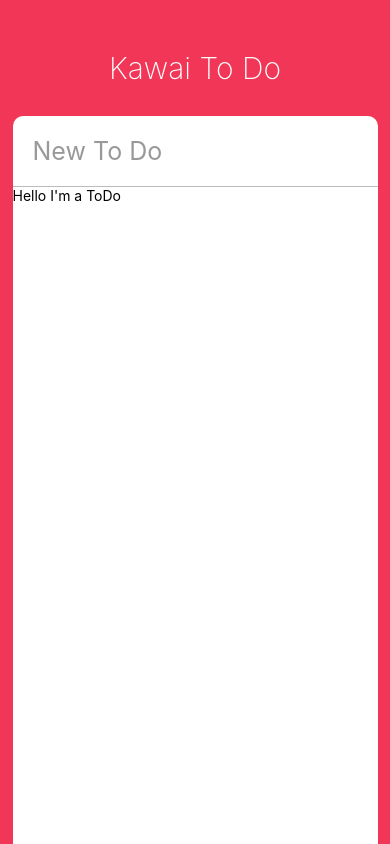
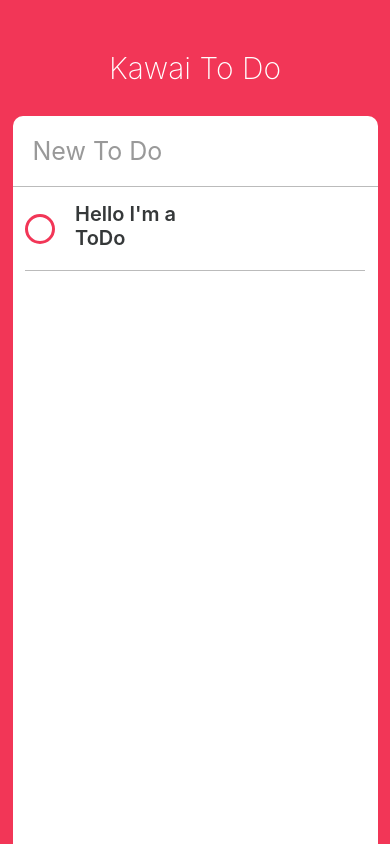
Before and after one commit to sungkuk5420/kawai-To-Do-App, a React Native app: screen / in a window 390 px wide. Built offline with nearby package versions, Linux system fonts and the light colour scheme.

Commit message:
Styling Todo Component

```diff
--- a/App.js
+++ b/App.js
@@ -35,7 +35,7 @@ export default class App extends React.Component {
             onSubmitEditing={this._addToDo}
             underlineColorAndroid={"transparent"}
           />
-          <ScrollView>
+          <ScrollView contentContainerStyle={styles.toDos}>
             <Todo></Todo>
           </ScrollView>
         </View>
--- a/Todo.js
+++ b/Todo.js
@@ -1,14 +1,91 @@
 import React, {Component} from "react";
-import {View, Text, StyleSheet, TouchableOpacity} from "react-native";
+import {View, Text, StyleSheet, TouchableOpacity, Dimensions} from "react-native";
+
+const {width,height} = Dimensions.get("window");
 
 export default class ToDo extends Component {
+    state = {
+        isEditing :false,
+        isCompleted : false
+    }
     render(){
+        const {isCompleted} = this.state;
         return (
-            <View>
-                <Text>Hello I'm a ToDo</Text>
+            <View style={styles.container}>
+            <View style={styles.column}>
+                <TouchableOpacity onPress={this._toggleComplete}>
+                    <View style={[
+                        styles.circle,
+                        isCompleted ? styles.completedCircle : styles.uncompletedCircle
+                    ]}></View>
+                </TouchableOpacity>
+                <Text style={[
+                styles.text,
+                styles.input,
+                isCompleted ? styles.completedText : styles.uncompletedText
+              ]}>Hello I'm a ToDo</Text>
+            </View>
             </View>
         )
     }
+    _toggleComplete = () => {
+        this.setState(prevState=>{
+            return {
+                isCompleted : !prevState.isCompleted
+            }
+        })
+    }
 }
 
-const styles = StyleSheet.create({});
+const styles = StyleSheet.create({
+    container: {
+      width: width - 50,
+      borderBottomColor: "#bbb",
+      borderBottomWidth: StyleSheet.hairlineWidth,
+      flexDirection: "row",
+      alignItems: "center",
+      justifyContent: "space-between"
+    },
+    circle: {
+      width: 30,
+      height: 30,
+      borderRadius: 15,
+      borderWidth: 3,
+      marginRight: 20
+    },
+    completedCircle: {
+      borderColor: "#bbb"
+    },
+    uncompletedCircle: {
+      borderColor: "#F23657"
+    },
+    text: {
+      fontWeight: "600",
+      fontSize: 20,
+      marginVertical: 20
+    },
+    completedText: {
+      color: "#bbb",
+      textDecorationLine: "line-through"
+    },
+    uncompletedText: {
+      color: "#353839"
+    },
+    column: {
+      flexDirection: "row",
+      alignItems: "center",
+      width: width / 2
+    },
+    actions: {
+      flexDirection: "row"
+    },
+    actionContainer: {
+      marginVertical: 10,
+      marginHorizontal: 10
+    },
+    input: {
+      width: width / 2,
+      marginVertical: 15,
+      paddingBottom: 5
+    }
+  });
```
